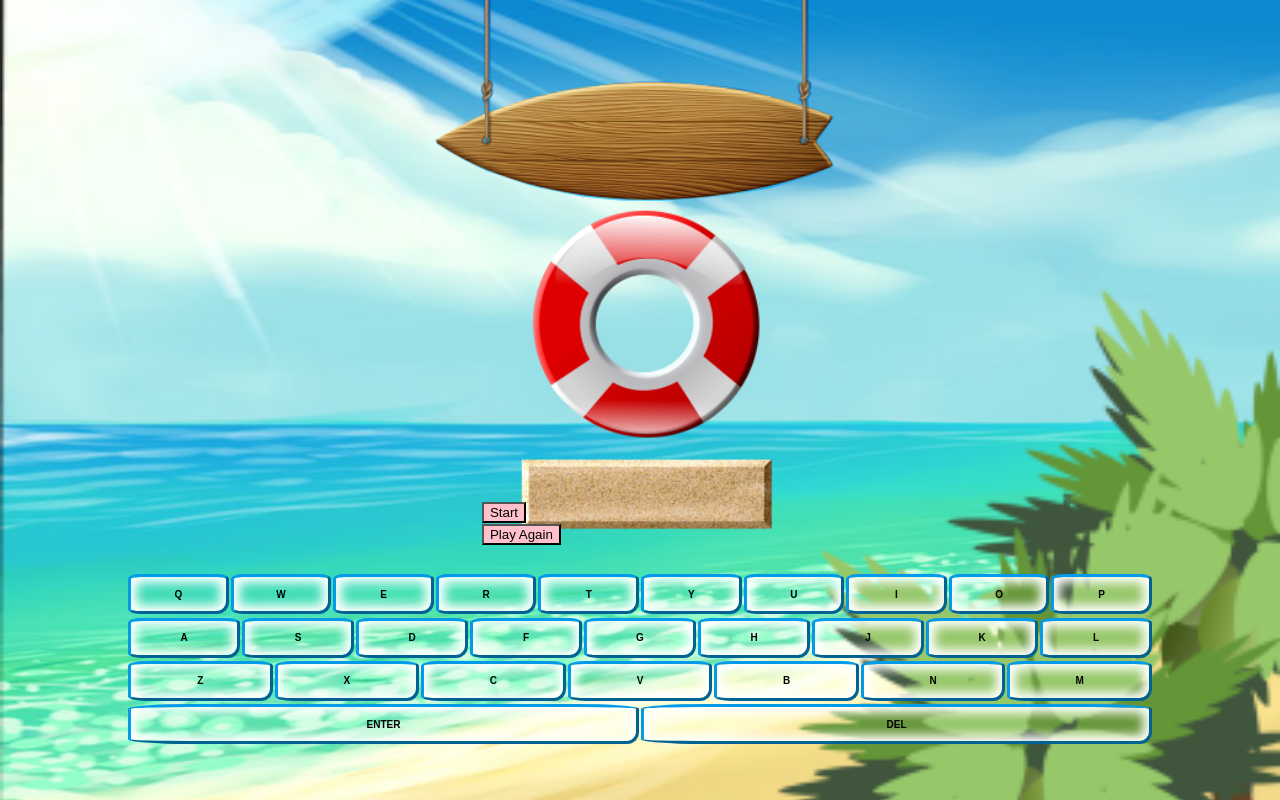
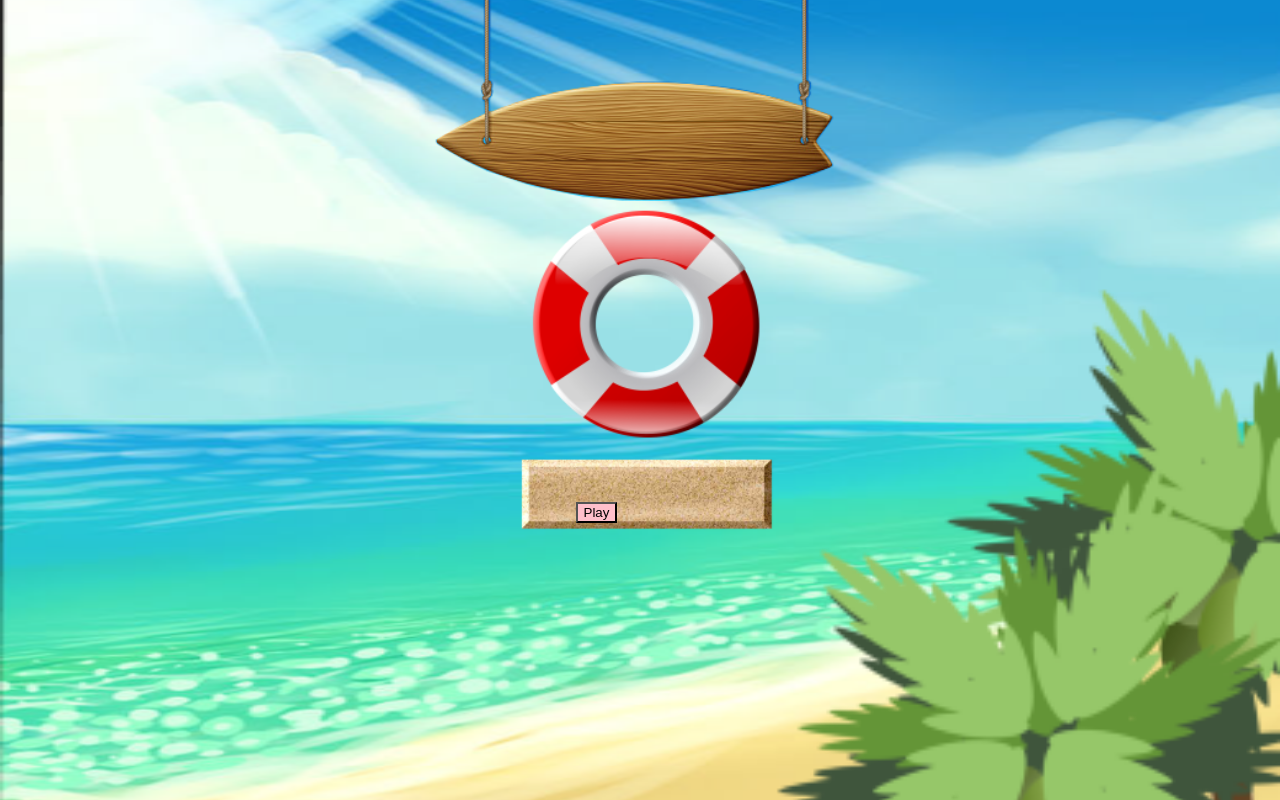
Before and after one commit to robert-brunner/oWo-React.js, a React (Create React App) app: page / in a window 1280 px wide. Shown: the top 800 px of the page. Built offline with nearby package versions, Linux system fonts and the light colour scheme; a web font is replaced by a local one.

Commit message:
message to self

```diff
--- a/src/components/machinery/BaseGame.js
+++ b/src/components/machinery/BaseGame.js
@@ -1,8 +1,5 @@
 import React, { useState, useEffect } from 'react';
-// import Keyboard from './KeyBoard';
 import Keyboard2 from './VirtKeyboard2';
-// import Keyboard from '/KeyBoard2';
-// import Keyboard2 from '/VirKeyboard2';
 
 function BaseGame({ styles, messageStyle, hintStyle }) {
   const WORDS = {
@@ -20,8 +17,8 @@ function BaseGame({ styles, messageStyle, hintStyle }) {
   const [gameWord, setGameWord] = useState('');
   const [tries, setTries] = useState(5);
   const [hint, setHint] = useState('');
+  const [gameStarted, setGameStarted] = useState(false);
 
-  // Select a word at random when the component is mounted
   useEffect(() => {
     const wordsArray = Object.keys(WORDS);
     const randomWord = wordsArray[Math.floor(Math.random() * wordsArray.length)];
@@ -61,7 +58,9 @@ function BaseGame({ styles, messageStyle, hintStyle }) {
     setMessage('');
     setTries(5);
     setHint('');
+    setGameStarted(false);
   };
+
   const handleVirtualKeyPress = (key) => {
     if (key === 'Enter') {
       checkPassword();
@@ -74,14 +73,23 @@ function BaseGame({ styles, messageStyle, hintStyle }) {
 
   return (
     <div>
-
       <div>
-      <span className="beachBoard" alt="NOTICE" style={{ height: '40px', margin: '0', ...messageStyle }}>{message}</span>
+        <span className="beachBoard" alt="NOTICE" style={{ height: '40px', margin: '0', ...messageStyle }}>
+          {message}
+        </span>
       </div>
       <div>
-        <p alt="SUGGESTION" style={{ ...styles.hint, ...hintStyle }}>{hint}</p>
+        <p alt="SUGGESTION" style={{ ...styles.hint, ...hintStyle }}>
+          {hint}
+        </p>
       </div>
       <div>
+        {!gameStarted && (
+          <button onClick={() => setGameStarted(true)} style={styles.button}>
+            Play
+          </button>
+        )}
+        {gameStarted && (
           <div>
             <input
               alt="alpha"
@@ -90,17 +98,19 @@ function BaseGame({ styles, messageStyle, hintStyle }) {
               value={password}
               style={{ ...styles.input, pointerEvents: 'none' }}
             />
-          <button onClick={checkPassword} style={styles.button}>
-            Start
-          </button>
           </div>
+        )}
+        {(tries <= 1 || password.toUpperCase() === gameWord.toUpperCase()) && (
           <button onClick={playAgain} style={styles.button}>
             Play Again
           </button>
+        )}
       </div>
+      {gameStarted && (
         <div className='onscreenKeyboard' style={{ width: '100%' }}>
           <Keyboard2 onKeyPress={handleVirtualKeyPress} />
         </div>
+      )}
     </div>
   );
 }
```
Also changed, not shown: src/App.css (+10 -0 lines). Lines whose indentation alone changed are shown as unchanged.
